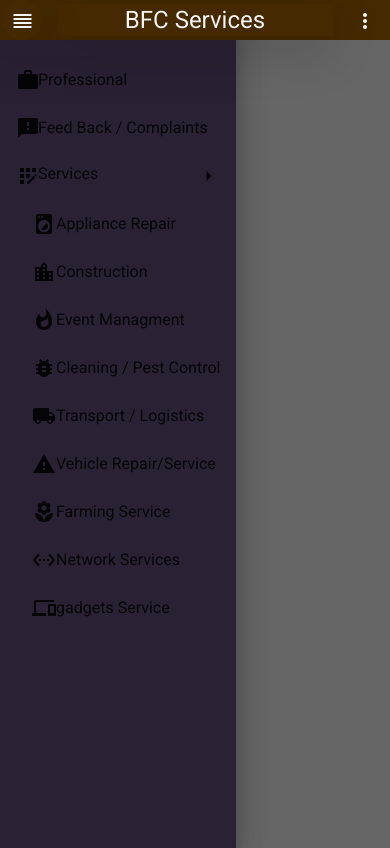
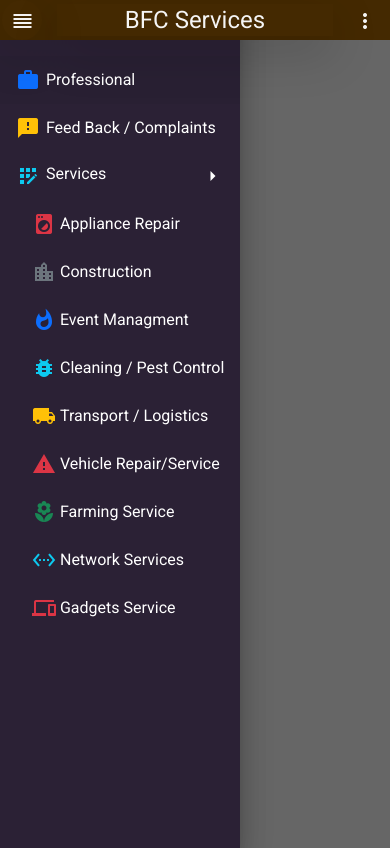
Before and after one commit to BFCLimited/consultancyServicesUI, an Angular app: page / in a window 390 px wide. Both pictures are taken after a click on the button "reorder". Built offline with nearby package versions, Linux system fonts and the light colour scheme.

Commit message:
Added sidnav font & icon colors

```diff
--- a/src/app/shell/header-nav/header-nav.component.html
+++ b/src/app/shell/header-nav/header-nav.component.html
@@ -13,10 +13,10 @@
     </div>
     <div class="col-xl-10 col-lg-10 col-md-9 d-none d-md-block text-center">
         <div class="row ">
-            <div class="col-xl-10 col-lg-9 col-md-9 text-center">
+            <div class="col-xl-10 col-lg-9 col-md-8 text-center">
                 <input matInput class="rounded w-50 text-center" placeholder="Search Services / Placed Orders / Providers" />
             </div>
-            <div class="col-xl-2 col-lg-3 col-md-2 shadow-lg d-flex justify-content-center">
+            <div class="col-xl-2 col-lg-3 col-md-4 shadow-lg d-flex justify-content-center">
 
                 <mat-icon (click)="sidenav.toggle()" class="m-4 mb-0 mt-0">phone</mat-icon>
                 <span>login / signup</span>
--- a/src/app/shell/side-nav/side-nav.component.html
+++ b/src/app/shell/side-nav/side-nav.component.html
@@ -55,14 +55,14 @@
 
 <div>
     <div>
-        <div>
-            <mat-nav-list>
-                <ng-container *ngFor="let parent of newSideNav">
+        <div >
+            <mat-nav-list >
+                <ng-container *ngFor="let parent of newSideNav" >
                     <a mat-list-item *ngIf="parent.display && parent.routeName" [routerLink]="[parent.routeName]"
-                        [routerLinkActive]="'active'">
-                        <mat-icon style="padding-right: 5px;"> {{parent?.icon}} </mat-icon>
-                        <span class="name-styles w-100"
-                            >{{ parent?.name }}
+                        [routerLinkActive]="'active'"  (click)="sidenav.close()">
+                        <mat-icon style="padding-right: 5px; " class="{{parent.iconColor}}"> {{parent?.icon}} </mat-icon>
+                        <span class="name-styles w-100 text-white"
+                            > &nbsp; {{ parent?.name }}
                             <mat-icon class="pe-1 align-middle float-end" *ngIf="parent.child.length">
                                 arrow_right
                             </mat-icon>
@@ -71,9 +71,9 @@
                     </a>
 
                     <a mat-list-item *ngIf="parent.display && !parent.routeName">
-                        <mat-icon style="padding-right: 5px;"> {{parent?.icon}} </mat-icon>
-                        <span class="name-styles w-100">{{ parent?.name }}
-                            <mat-icon class="pe-1 align-middle float-end" *ngIf="parent.child.length">
+                        <mat-icon style="padding-right: 5px;" class="{{parent.iconColor}}"> {{parent?.icon}} </mat-icon>
+                        <span class="name-styles w-100 text-white"> &nbsp; {{ parent?.name }}
+                            <mat-icon class="pe-1 align-middle float-end " *ngIf="parent.child.length">
                                 arrow_right
                             </mat-icon>
                         </span>
@@ -83,9 +83,9 @@
                     <ng-container *ngIf="parent.name">
                         <ng-container *ngFor="let child of parent.child">
                             <a mat-list-item *ngIf="child.display" [routerLink]="[child.routeName]"
-                                [routerLinkActive]="'active'" class="ps-3 ">
-                                <mat-icon style="padding-right: 5px;">{{child?.icon}}</mat-icon>
-                                <span class="child-name-styles ">{{ child?.name }}</span>
+                                [routerLinkActive]="'active'" class="ps-3 " (click)="sidenav.close()">
+                                <mat-icon style="padding-right: 5px;" class="{{child.iconColor}}">{{child?.icon}}</mat-icon>
+                                <span class="child-name-styles text-white">&nbsp;{{ child?.name }}</span>
                             </a>
                         </ng-container>
                     </ng-container>
--- a/src/app/shell/side-nav/side-nav.component.ts
+++ b/src/app/shell/side-nav/side-nav.component.ts
@@ -16,8 +16,9 @@ export class SideNavComponent implements OnInit {
       name: 'Professional',
       display: true,
       parentRouteName: 'home',
-      routeName: 'ApplianceRepair',
+      routeName: 'homexxx',
       icon: 'work',
+      iconColor: 'text-primary',
       child: [],
     },
 
@@ -28,6 +29,7 @@ export class SideNavComponent implements OnInit {
       parentRouteName: 'home',
       routeName: 'ApplianceRepair',
       icon: 'feedback',
+      iconColor: 'text-warning',
       child: [],
     },
 
@@ -38,6 +40,7 @@ export class SideNavComponent implements OnInit {
       parentRouteName: 'not-using',
       routeName: null,
       icon: 'app_registration',
+      iconColor: 'text-info',
       child: [
         {
           id: 'ApplianceRepair',
@@ -45,6 +48,7 @@ export class SideNavComponent implements OnInit {
           display: true,
           parentRouteName: 'home',
           routeName: 'ApplianceRepair',
+          iconColor: 'text-danger',
           icon: 'local_laundry_service',
         },
 
@@ -54,6 +58,7 @@ export class SideNavComponent implements OnInit {
           display: true,
           parentRouteName: 'home',
           routeName: 'ApplianceRepair',
+          iconColor: 'text-secondary',
           icon: 'location_city',
         },
 
@@ -63,6 +68,7 @@ export class SideNavComponent implements OnInit {
           display: true,
           parentRouteName: 'home',
           routeName: 'ApplianceRepair',
+          iconColor: 'text-primary',
           icon: 'whatshot',
         },
 
@@ -72,6 +78,7 @@ export class SideNavComponent implements OnInit {
           display: true,
           parentRouteName: 'home',
           routeName: 'ApplianceRepair',
+          iconColor: 'text-info',
           icon: 'bug_report',
         },
 
@@ -81,6 +88,7 @@ export class SideNavComponent implements OnInit {
           display: true,
           parentRouteName: 'home',
           routeName: 'ApplianceRepair',
+          iconColor: 'text-warning',
           icon: 'local_shipping',
         },
         {
@@ -89,6 +97,7 @@ export class SideNavComponent implements OnInit {
           display: true,
           parentRouteName: 'home',
           routeName: 'ApplianceRepair',
+          iconColor: 'text-danger',
           icon: 'warning',
         },
         {
@@ -97,6 +106,7 @@ export class SideNavComponent implements OnInit {
           display: true,
           parentRouteName: 'home',
           routeName: 'ApplianceRepair',
+          iconColor: 'text-success',
           icon: 'local_florist',
         },
         {
@@ -105,14 +115,16 @@ export class SideNavComponent implements OnInit {
           display: true,
           parentRouteName: 'home',
           routeName: 'ApplianceRepair',
+          iconColor: 'text-info',
           icon: 'settings_ethernet',
         },
         {
           id: 'gadgets_Service',
-          name: 'gadgets Service',
+          name: 'Gadgets Service',
           display: true,
           parentRouteName: 'home',
           routeName: 'ApplianceRepair',
+          iconColor: 'text-danger',
           icon: 'phonelink',
         },
       ],
@@ -123,4 +135,8 @@ export class SideNavComponent implements OnInit {
   ngOnInit(): void {
   }
 
+  closesideNav() {
+    this.sidenav.close();
+  }
+
 }
```
Also changed, not shown: 3 other files (tests, documents, lock files or other folders).
